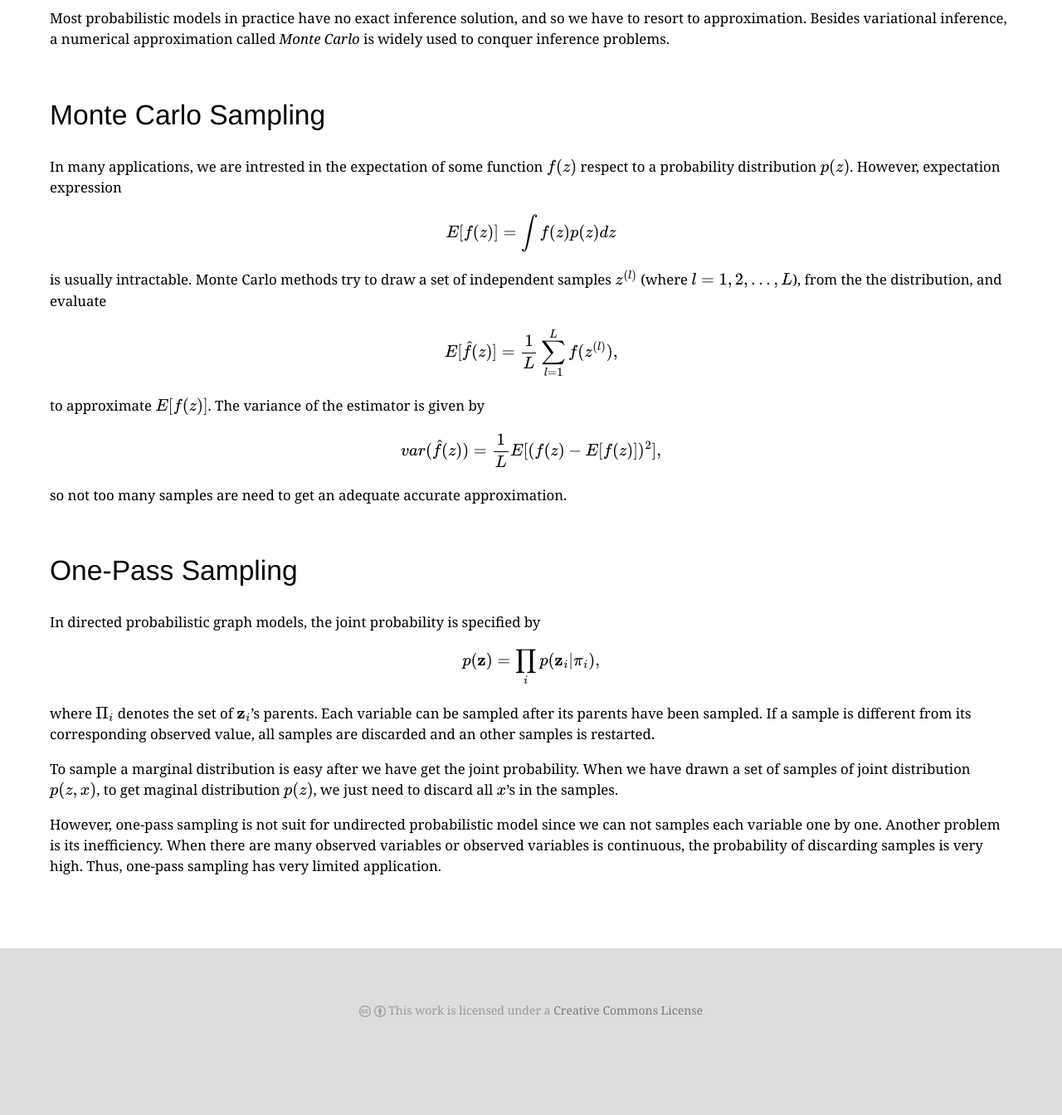
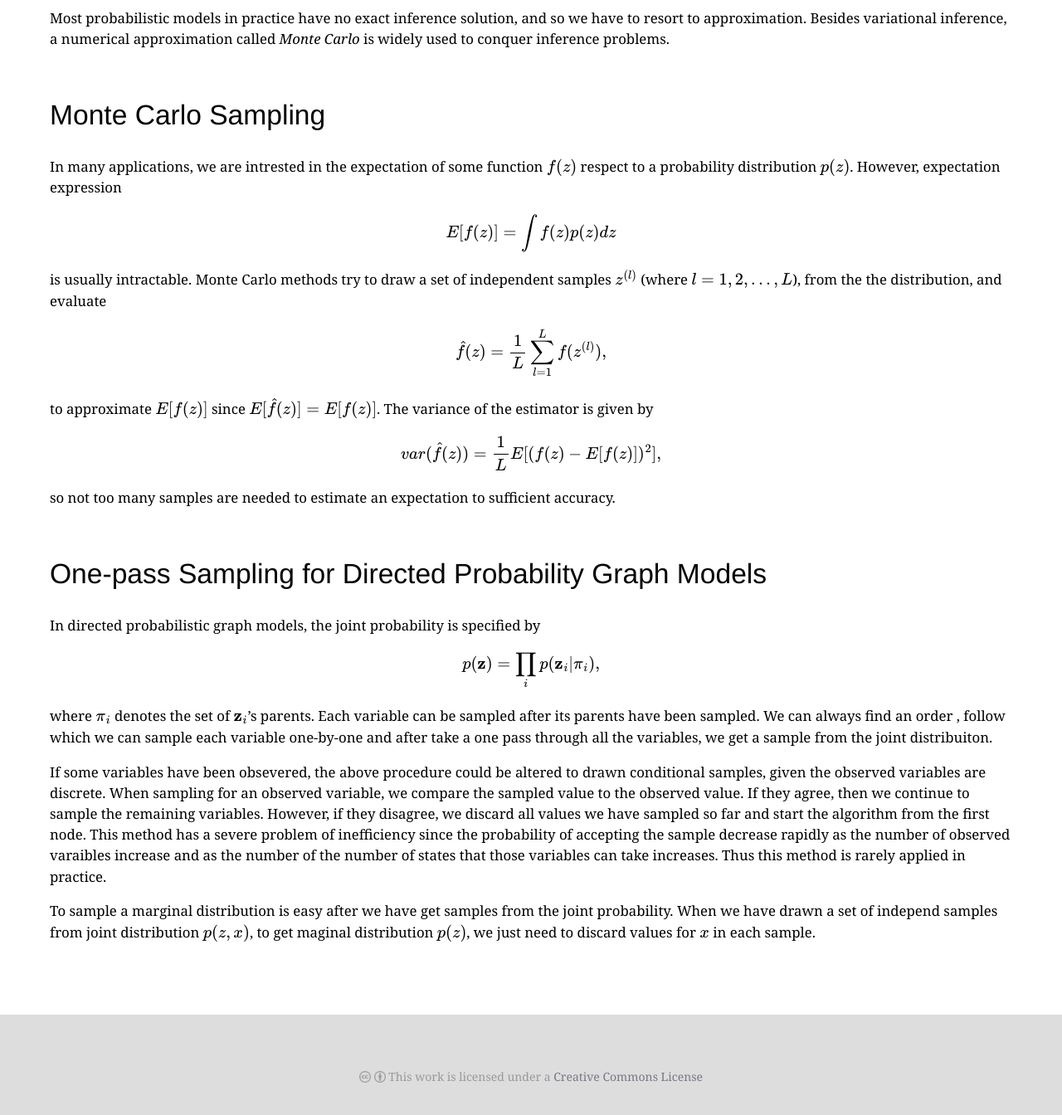
Before and after one commit to gnoynait/gnoynait.github.io, a Jekyll site: the page built from _posts/2015-03-16-sampling-methods.md, in a window 1280 px wide and 1400 px high, scrolled down 382 px. Shown: the top 1344 px of the window at 83% size. Built offline with Jekyll 4.4.1, drawn with Linux system fonts in a browser that asks for light colours; some web fonts are replaced; formulas are drawn with MathJax 3; comment, search, counter and statistics services are not loaded; before the commit the page ends 1702 px from its top, so only the background shows below that.

Commit message:
update sample methods

```diff
--- a/_posts/2015-03-16-sampling-methods.md
+++ b/_posts/2015-03-16-sampling-methods.md
@@ -21,34 +21,41 @@ is usually intractable. Monte Carlo methods try to draw a set of independent
 samples $$z^{(l)}$$ (where $$l=1, 2, \dots, L$$), from the the distribution, and evaluate
 
 $$
-E[\hat{f}(z)] = \frac{1}{L} \sum_{l=1}^L f(z^{(l)}),
+\hat{f}(z) = \frac{1}{L} \sum_{l=1}^L f(z^{(l)}),
 $$
 
-to approximate $$E[f(z)]$$. The variance of the estimator is given by
+to approximate $$E[f(z)]$$ since $$E[\hat f(z)]=E[f(z)]$$.  The variance of
+the estimator is given by
 
 $$
 var(\hat{f}(z)) = \frac{1}{L} E[(f(z) - E[f(z)])^2],
 $$
 
-so not too many samples are need to get an adequate accurate approximation.
+so not too many samples are needed to  estimate an expectation to sufficient
+accuracy.
 
-## One-Pass Sampling
+## One-pass Sampling for Directed Probability Graph Models
 In directed probabilistic graph models, the joint probability is specified by
 
 $$
 p(\mathbf{z}) = \prod_i p(\mathbf{z}_i | \pi_i),
 $$
 
-where $$\Pi_i$$ denotes the set of $$\mathbf{z}_i$$'s parents. Each variable
-can be sampled after its parents have been sampled. If a sample is different
-from its corresponding observed value, all samples are discarded and an other
-samples is restarted.
+where $$\pi_i$$ denotes the set of $$\mathbf{z}_i$$'s parents. Each variable
+can be sampled after its parents have been sampled. We can always find an order
+, follow which we can sample each variable one-by-one and after take a one pass
+through all the variables, we get a sample from the joint distribuiton.
 
-To sample a marginal distribution is easy after we have get the joint probability.
-When we have drawn a set of samples of joint distribution $$p(z,x)$$, to get
-maginal distribution $$p(z)$$, we just need to discard all $$x$$'s in the samples.
+If some variables have been obsevered, the above procedure could be altered
+to drawn conditional samples, given the observed variables are discrete.
+When sampling for an observed variable, we compare the sampled value to the observed
+value. If they agree, then we continue to sample the remaining variables. However,
+if they disagree, we discard all values we have sampled so far and start the algorithm
+from the first node. This method has a severe problem of inefficiency since the
+probability of accepting the sample decrease rapidly as the number of observed
+varaibles increase and as the number of the number of states that those variables
+can take increases. Thus this method is rarely applied in practice.
 
-However, one-pass sampling is not suit for undirected probabilistic model since we
-can not samples each variable one by one. Another problem is its inefficiency. When
-there are many observed variables or observed variables is continuous, the probability
-of discarding samples is very high. Thus, one-pass sampling has very limited application.
+To sample a marginal distribution is easy after we have get samples from the joint probability.
+When we have drawn a set of independ samples from joint distribution $$p(z,x)$$, to get
+maginal distribution $$p(z)$$, we just need to discard values for $$x$$ in each sample.
```
